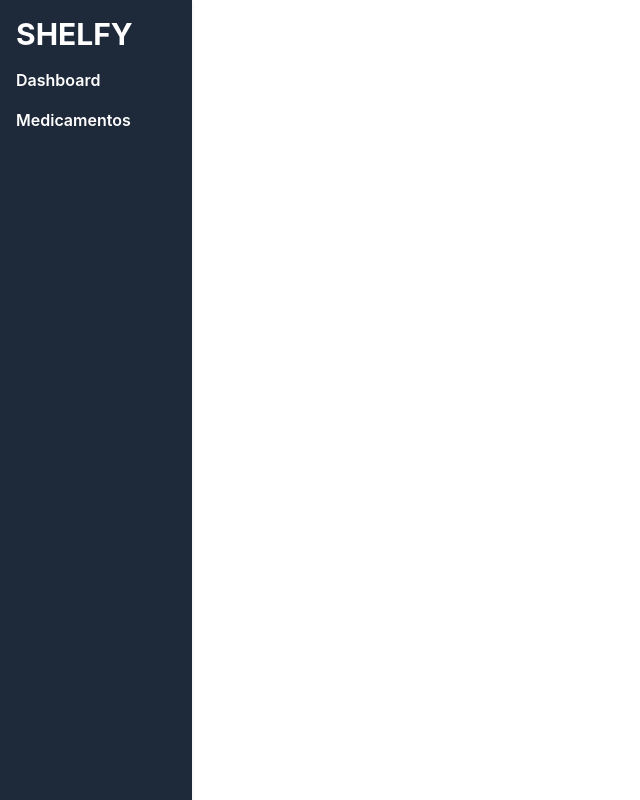
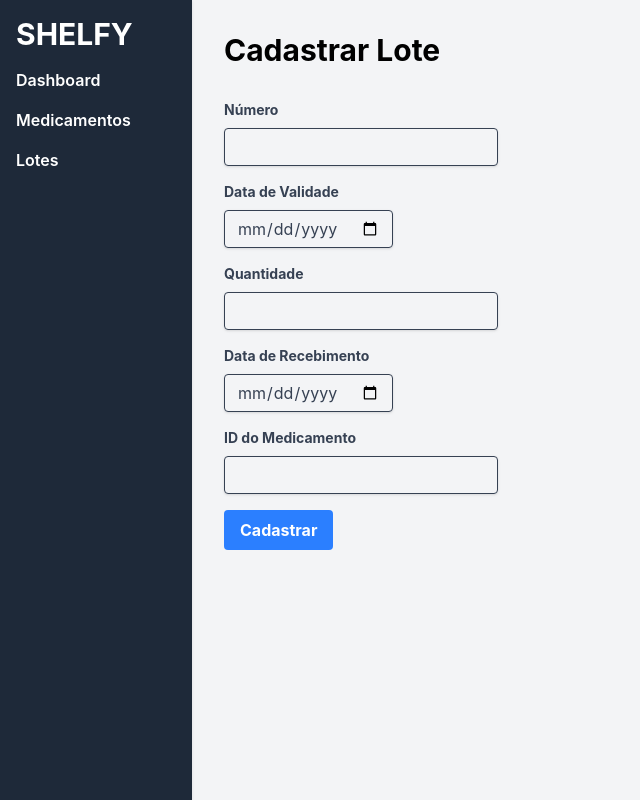
Before and after one commit to arturdevsh/controle-validades, a React (Vite) app in the folder frontend/: page /lotes/cadastrar in a window 1280 px wide. Shown: the whole page, without its empty margins (0-640 px from the left). Built offline with nearby package versions, Linux system fonts and the light colour scheme.

Commit message:
feat: páginas de lotes com cadastrar e listar

```diff
--- a/frontend/src/App.tsx
+++ b/frontend/src/App.tsx
@@ -1,12 +1,14 @@
 import { useState } from 'react'
 import { BrowserRouter as Router, Route, Routes, Link } from 'react-router-dom'
 import Dashboard from './pages/Dashboard'
-import Medicamentos from './pages/medicamentos'
-import MedicamentosCadastrar from './pages/MedicamentosCadastrar'
-import MedicamentosListar from './pages/MedicamentosListar'
+import MedicamentosCadastrar from './pages/medicamentos/Cadastrar'
+import MedicamentosListar from './pages/medicamentos/Listar'
+import LotesCadastrar from './pages/lotes/Cadastrar'
+import LotesListar from './pages/lotes/Listar'
 
 function App() {
     const [submenuMed, setSubmenuMed] = useState(false)
+    const [submenuLot, setSubmenuLot] = useState(false)
 
     return (
         <Router>
@@ -39,16 +41,34 @@ function App() {
                             </Link>
                         </div>
                     )}
+                    <button
+                        onClick={() => setSubmenuLot(!submenuLot)}
+                        className="font-semibold hover:text-gray-300 flex items-center gap-1"
+                    >
+                        Lotes
+                    </button>
+                    {submenuLot && (
+                        <div className="ml-4 flex flex-col gap-2">
+                            <Link
+                                to="/lotes/cadastrar"
+                                className="text-sm hover:text-gray-300"
+                            >
+                                Cadastrar
+                            </Link>
+                            <Link
+                                to="/lotes/listar"
+                                className="text-sm hover:text-gray-300"
+                            >
+                                Listar
+                            </Link>
+                        </div>
+                    )}
                 </aside>
 
                 {/* conteúdo */}
                 <main className="flex-1 ml-48 min-h-screen">
                     <Routes>
                         <Route path="/" element={<Dashboard />} />
-                        <Route
-                            path="/medicamentos"
-                            element={<Medicamentos />}
-                        />
                         <Route
                             path="/medicamentos/cadastrar"
                             element={<MedicamentosCadastrar />}
@@ -57,6 +77,11 @@ function App() {
                             path="/medicamentos/listar"
                             element={<MedicamentosListar />}
                         />
+                        <Route
+                            path="/lotes/cadastrar"
+                            element={<LotesCadastrar />}
+                        />
+                        <Route path="/lotes/listar" element={<LotesListar />} />
                     </Routes>
                 </main>
             </div>
--- a/frontend/src/pages/Medicamentos.tsx
+++ /dev/null
@@ -1,43 +0,0 @@
-import { useState, useEffect } from 'react'
-
-function Medicamentos() {
-    const [medicamentos, setMedicamentos] = useState([])
-
-    useEffect(() => {
-        fetch('http://localhost:3000/medicamentos')
-            .then((res) => res.json())
-            .then((data) => setMedicamentos(data))
-    }, [])
-
-    return (
-        <div className="min-h-screen bg-gray-100 p-8">
-            <h1 className="text-3xl font-bold mb-8">Medicamentos</h1>
-            <table className="min-w-full bg-white">
-                <thead>
-                    <tr>
-                        <th className="py-2 px-4 border-b">Nome</th>
-                        <th className="py-2 px-4 border-b">Descrição</th>
-                        <th className="py-2 px-4 border-b">Tipo</th>
-                    </tr>
-                </thead>
-                <tbody>
-                    {medicamentos.map((medicamento: any) => (
-                        <tr key={medicamento.id}>
-                            <td className="py-2 px-4 border-b">
-                                {medicamento.nome}
-                            </td>
-                            <td className="py-2 px-4 border-b">
-                                {medicamento.dosagem}
-                            </td>
-                            <td className="py-2 px-4 border-b">
-                                {medicamento.tipo}
-                            </td>
-                        </tr>
-                    ))}
-                </tbody>
-            </table>
-        </div>
-    )
-}
-
-export default Medicamentos
--- /dev/null
+++ b/frontend/src/pages/lotes/Cadastrar.tsx
@@ -0,0 +1,131 @@
+import { useState } from 'react'
+
+function LotesCadastrar() {
+    const [numero, setNumero] = useState('')
+    const [data_validade, setData_validade] = useState('')
+    const [quantidade, setQuantidade] = useState('')
+    const [data_recebimento, setData_recebimento] = useState('')
+    const [medicamento_id, setMedicamento_id] = useState('')
+
+    const handleSubmit = (e: React.FormEvent) => {
+        e.preventDefault()
+        // Lógica para cadastrar o lote
+        fetch('http://localhost:3000/lotes', {
+            method: 'POST',
+            headers: {
+                'Content-Type': 'application/json',
+            },
+            body: JSON.stringify({
+                numero_lote: numero,
+                data_validade,
+                quantidade: Number(quantidade),
+                data_recebimento,
+                medicamento_id: Number(medicamento_id),
+            }),
+        })
+            .then((res) => res.json())
+            .then((data) => {
+                console.log('Lote cadastrado:', data)
+                // Limpar o formulário após o cadastro
+                setNumero('')
+                setData_validade('')
+                setQuantidade('')
+                setData_recebimento('')
+                setMedicamento_id('')
+            })
+            .catch((error) => {
+                console.error('Erro ao cadastrar lote:', error)
+            })
+    }
+
+    return (
+        <div className="min-h-screen bg-gray-100 p-8">
+            <h1 className="text-3xl font-bold mb-8">Cadastrar Lote</h1>
+            <form onSubmit={handleSubmit}>
+                <div className="mb-4">
+                    <label
+                        className="block text-gray-700 text-sm font-bold mb-2"
+                        htmlFor="numero"
+                    >
+                        Número
+                    </label>
+                    <input
+                        className="shadow appearance-none border rounded py-2 px-3 text-gray-700 leading-tight focus:outline-none focus:shadow-outline"
+                        id="numero"
+                        type="text"
+                        value={numero}
+                        onChange={(e) => setNumero(e.target.value)}
+                    />
+                </div>
+                <div className="mb-4">
+                    <label
+                        className="block text-gray-700 text-sm font-bold mb-2"
+                        htmlFor="data_validade"
+                    >
+                        Data de Validade
+                    </label>
+                    <input
+                        className="shadow appearance-none border rounded py-2 px-3 text-gray-700 leading-tight focus:outline-none focus:shadow-outline"
+                        id="data_validade"
+                        type="date"
+                        value={data_validade}
+                        onChange={(e) => setData_validade(e.target.value)}
+                    />
+                </div>
+                <div className="mb-4">
+                    <label
+                        className="block text-gray-700 text-sm font-bold mb-2"
+                        htmlFor="quantidade"
+                    >
+                        Quantidade
+                    </label>
+                    <input
+                        className="shadow appearance-none border rounded py-2 px-3 text-gray-700 leading-tight focus:outline-none focus:shadow-outline"
+                        id="quantidade"
+                        type="number"
+                        value={quantidade}
+                        onChange={(e) => setQuantidade(e.target.value)}
+                    />
+                </div>
+                <div className="mb-4">
+                    <label
+                        className="block text-gray-700 text-sm font-bold mb-2"
+                        htmlFor="data_recebimento"
+                    >
+                        Data de Recebimento
+                    </label>
+                    <input
+                        className="shadow appearance-none border rounded py-2 px-3 text-gray-700 leading-tight focus:outline-none focus:shadow-outline"
+                        id="data_recebimento"
+                        type="date"
+                        value={data_recebimento}
+                        onChange={(e) => setData_recebimento(e.target.value)}
+                    />
+                </div>
+                <div className="mb-4">
+                    <label
+                        className="block text-gray-700 text-sm font-bold mb-2"
+                        htmlFor="medicamento_id"
+                    >
+                        ID do Medicamento
+                    </label>
+                    <input
+                        className="shadow appearance-none border rounded py-2 px-3 text-gray-700 leading-tight focus:outline-none focus:shadow-outline"
+                        id="medicamento_id"
+                        type="number"
+                        value={medicamento_id}
+                        onChange={(e) => setMedicamento_id(e.target.value)}
+                    />
+                </div>
+                <button
+                    type="submit"
+                    className="bg-blue-500 hover:bg-blue-700 text-white font-bold py-2 px-4 rounded focus:outline-none focus:shadow-outline"
+                >
+                    Cadastrar
+                </button>
+            </form>
+        </div>
+    )
+}
+
+export default LotesCadastrar
--- /dev/null
+++ b/frontend/src/pages/lotes/Listar.tsx
@@ -0,0 +1,31 @@
+import { useState, useEffect } from 'react'
+
+function LotesListar() {
+    const [lotes, setLotes] = useState([])
+    useEffect(() => {
+        fetch('http://localhost:3000/lotes')
+            .then((res) => res.json())
+            .then((data) => {
+                setLotes(data)
+            })
+    }, [])
+
+    return (
+        <div className="min-h-screen bg-gray-100 p-8">
+            <h1 className="text-3xl font-bold mb-8">Listar Lotes</h1>
+            <ul>
+                {lotes.map((lote) => (
+                    <li key={lote.id}>
+                        <p>Numero: {lote.numero_lote}</p>
+                        <p>Data de Validade: {lote.data_validade}</p>
+                        <p>Quantidade: {lote.quantidade}</p>
+                        <p>Data de Recebimento: {lote.data_recebimento}</p>
+                        <p>Medicamento ID: {lote.medicamento_id}</p>
+                    </li>
+                ))}
+            </ul>
+        </div>
+    )
+}
+
+export default LotesListar
--- a/frontend/src/pages/MedicamentosCadastrar.tsx
+++ b/frontend/src/pages/medicamentos/Cadastrar.tsx
@@ -1,4 +1,4 @@
-import { useState, useEffect } from 'react'
+import { useState } from 'react'
 
 function MedicamentosCadastrar() {
     const [nome, setNome] = useState('')
```
Also changed, not shown: frontend/src/pages/medicamentos/Listar.tsx (renamed from frontend/src/pages/MedicamentosListar.tsx).
